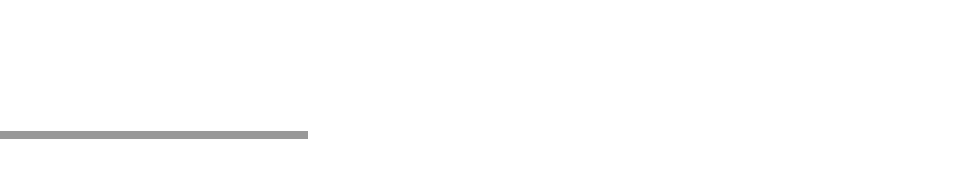
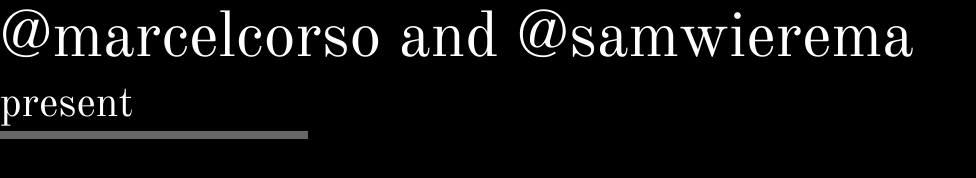
Before and after one commit to samwierema/The-Revolution-Will-Not-Be-In-HTML-5, a plain HTML site: page index.html in a window 1280 px wide. Shown: the whole page, without its empty margins (0-976 px from the left). Drawn offline with nearby package versions, Linux system fonts and the light colour scheme; no server answers.

Commit message:
The css will not be merged without conflict

```diff
--- a/revolution.css
+++ b/revolution.css
@@ -1,9 +1,6 @@
 body {
-<<<<<<< HEAD
   background-color: black;
-=======
   font-family: "Helvetica";
->>>>>>> a8d993b8157a75ce991409438abada08cbacdeb3
 }
 
 .hidden {
```
